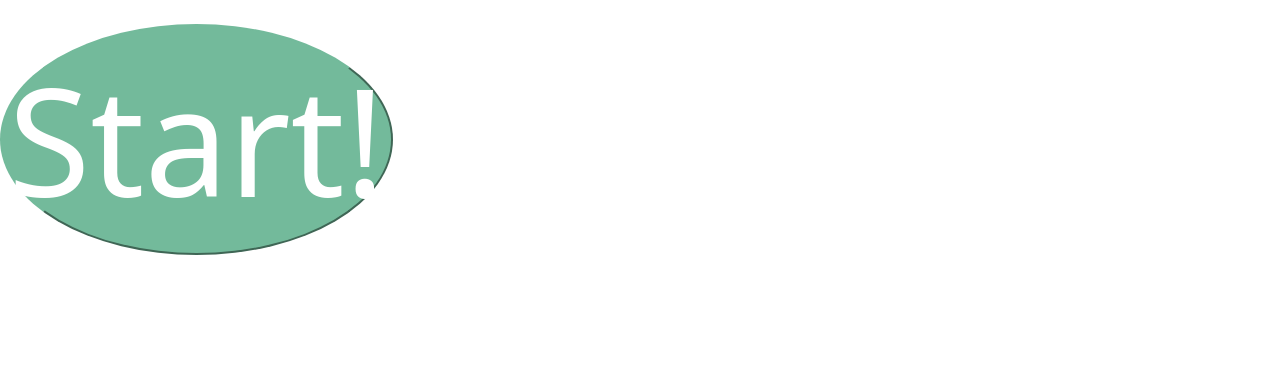
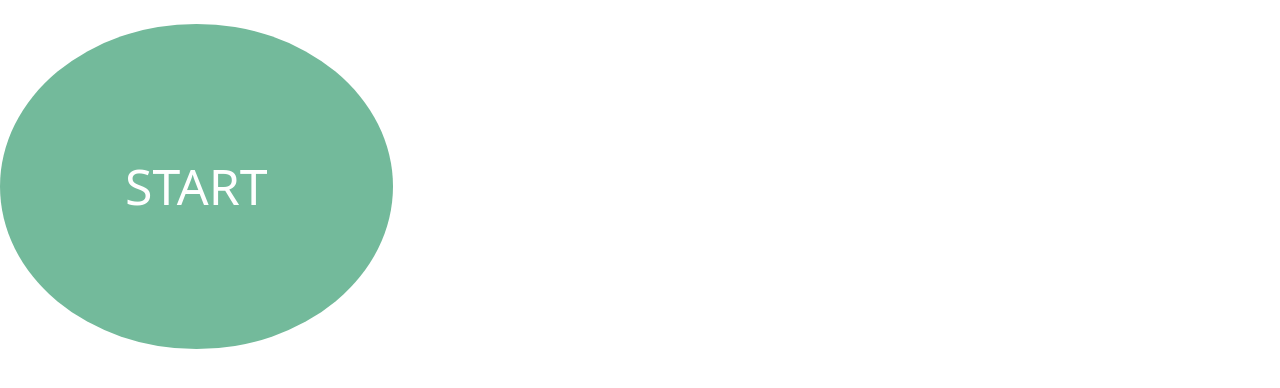
Before and after one commit to AlexanderKoefoed/hci-portfolio, a plain HTML site: page tree.html in a window 1280 px wide. Shown: the part 222-610 px from the top of the page. Drawn offline with nearby package versions, Linux system fonts and the light colour scheme.

Commit message:
button for starting

```diff
--- a/tree.css
+++ b/tree.css
@@ -33,9 +33,11 @@
 }
 
 #start-btn {
+    border: none;
+    padding: 125px;
+    font-size: 50px;
     border-color: #73BA9B;
     color: white;
     background-color: #73BA9B;
-    font-size: 150px;
     border-radius: 50%;
 }
--- a/tree.html
+++ b/tree.html
@@ -65,7 +65,7 @@
           </div>
         </div>
         <div id="tree-button">
-          <button id="start-btn">Start!</button>
+          <button id="start-btn">START</button>
         </div>
       </div>
     </div>
```
